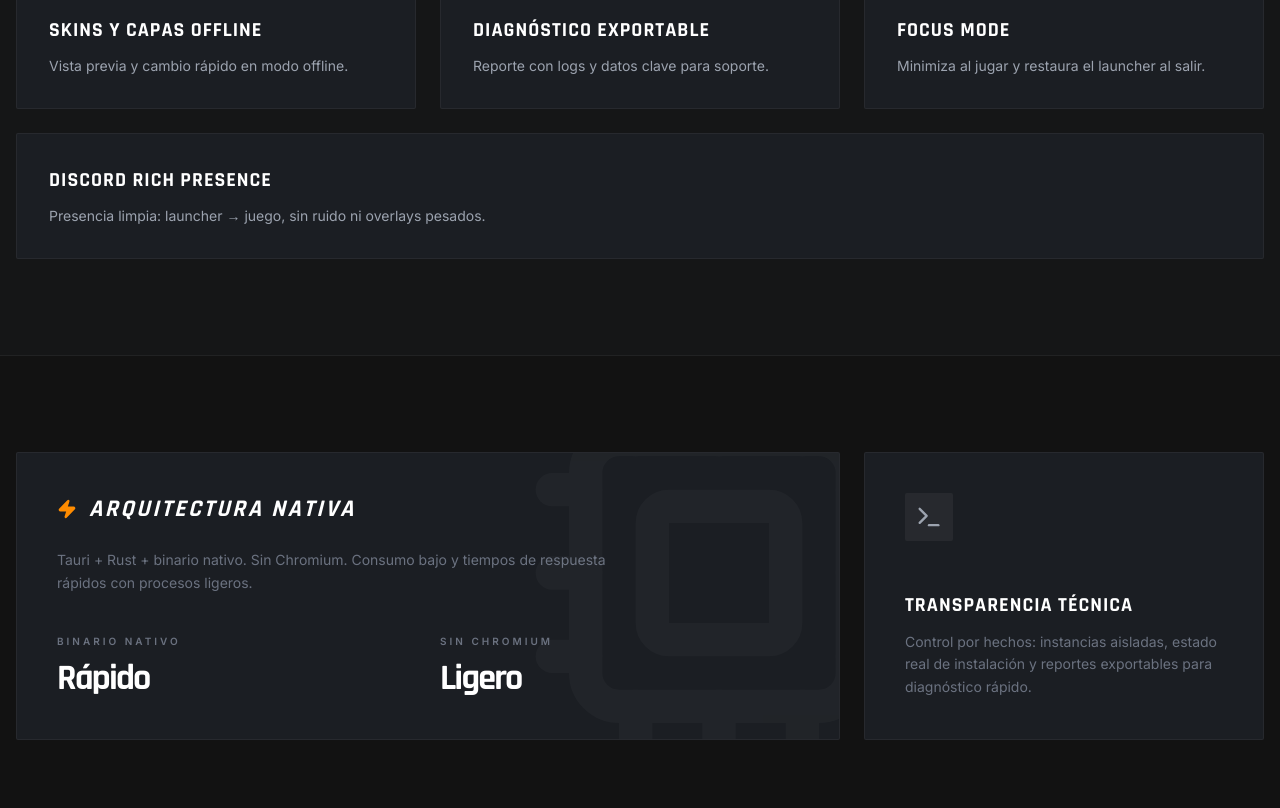
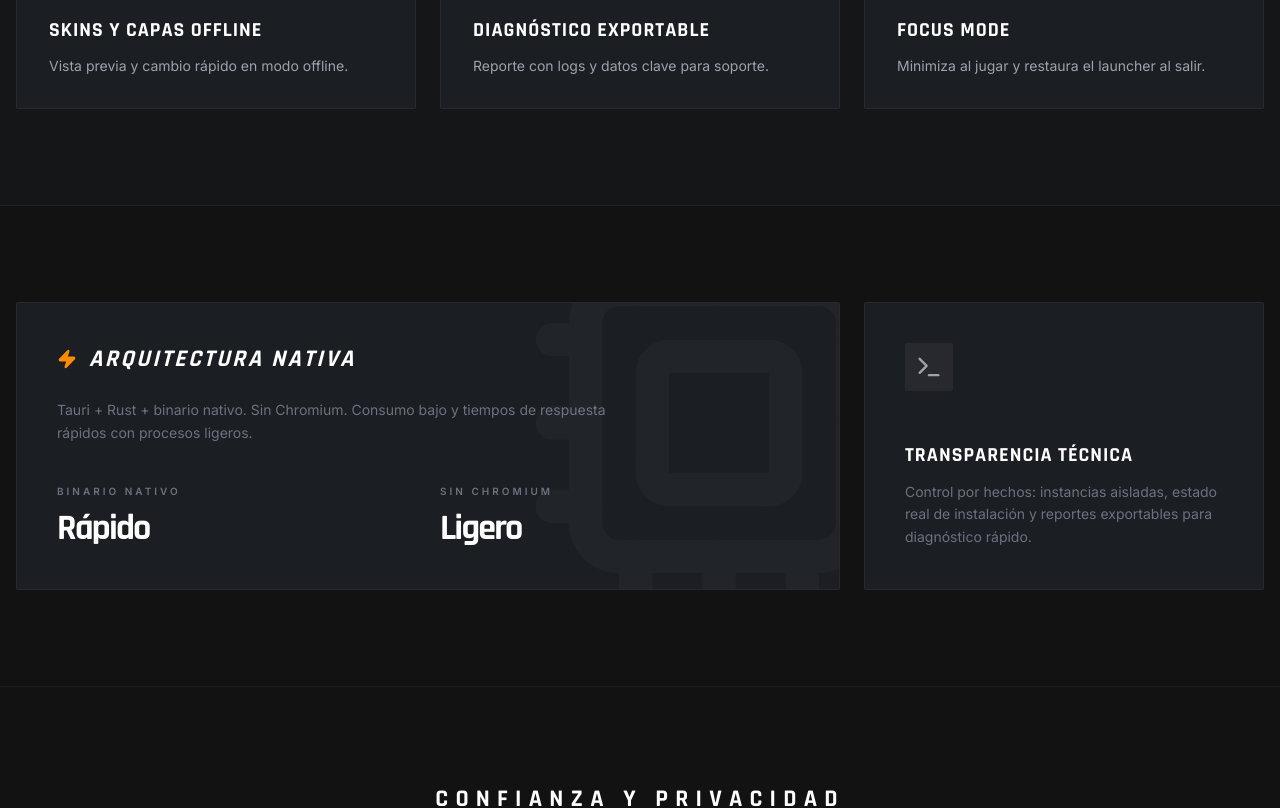
Before and after one commit to OrmazabalDev/newen-web, a React (Vite) app: page / in a window 1280 px wide. Shown: the part 2080-2888 px from the top of the page. Built offline with nearby package versions, Linux system fonts and the light colour scheme.

Commit message:
actualizacion de textos

```diff
--- a/src/NewenWebsite.tsx
+++ b/src/NewenWebsite.tsx
@@ -350,14 +350,6 @@ const NewenWebsite = () => {
                 Minimiza al jugar y restaura el launcher al salir.
               </p>
             </div>
-            <div className="bg-[#1B1E23] border border-white/5 p-8 rounded-sm md:col-span-3">
-              <h3 className="text-xl font-rajdhani font-bold text-white mb-3 uppercase tracking-wider">
-                Discord Rich Presence
-              </h3>
-              <p className="text-gray-400 text-sm">
-                Presencia limpia: launcher → juego, sin ruido ni overlays pesados.
-              </p>
-            </div>
           </div>
         </div>
       </section>
@@ -571,13 +563,7 @@ const NewenWebsite = () => {
               Auto-update con rollback seguro.
             </div>
             <div className="bg-[#1B1E23] border border-white/5 p-6 rounded-sm">
-              CurseForge completo con API key.
-            </div>
-            <div className="bg-[#1B1E23] border border-white/5 p-6 rounded-sm">
               Perfiles avanzados y presets por instancia.
-            </div>
-            <div className="bg-[#1B1E23] border border-white/5 p-6 rounded-sm">
-              Firma digital del instalador y verificación integrada.
             </div>
           </div>
         </div>
```
